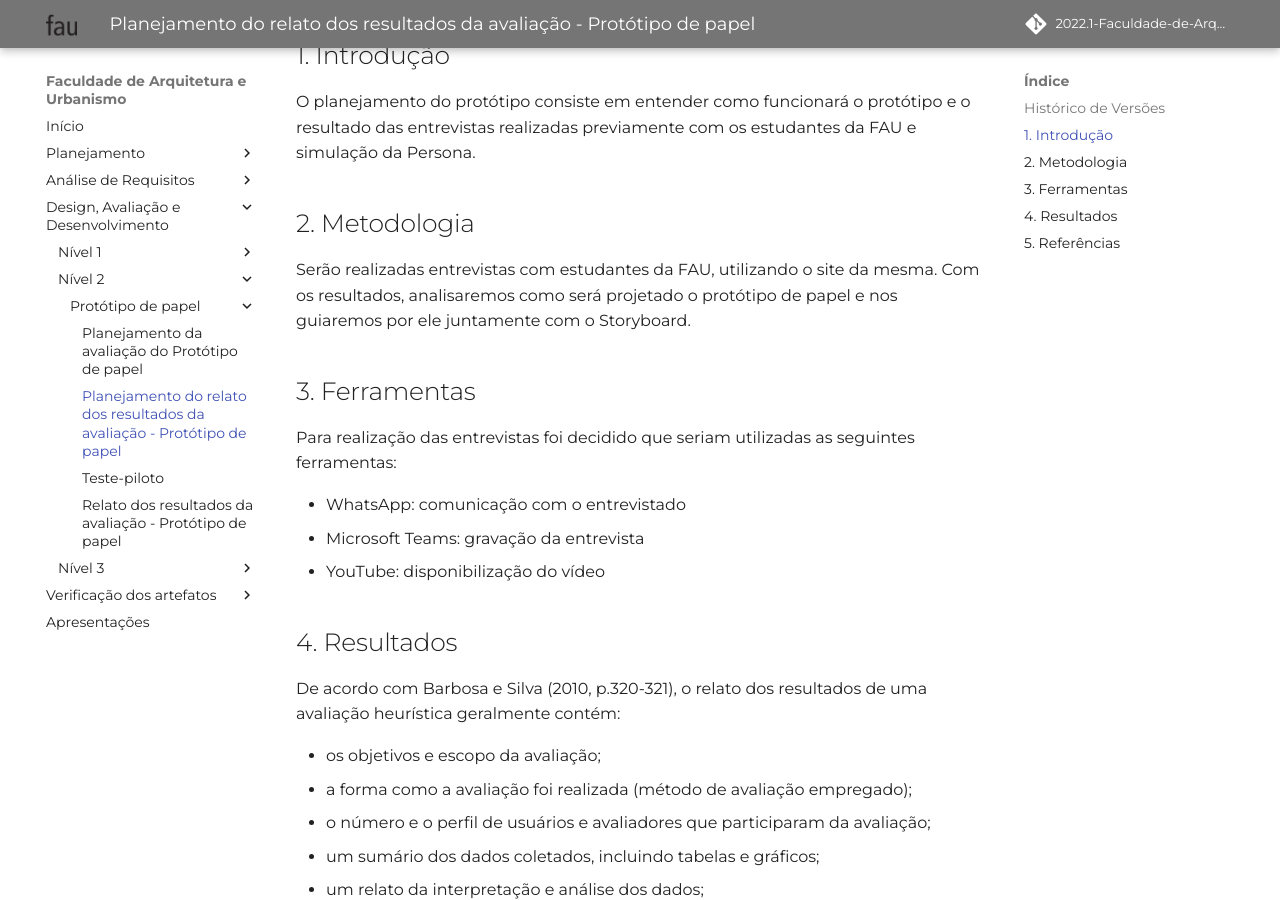
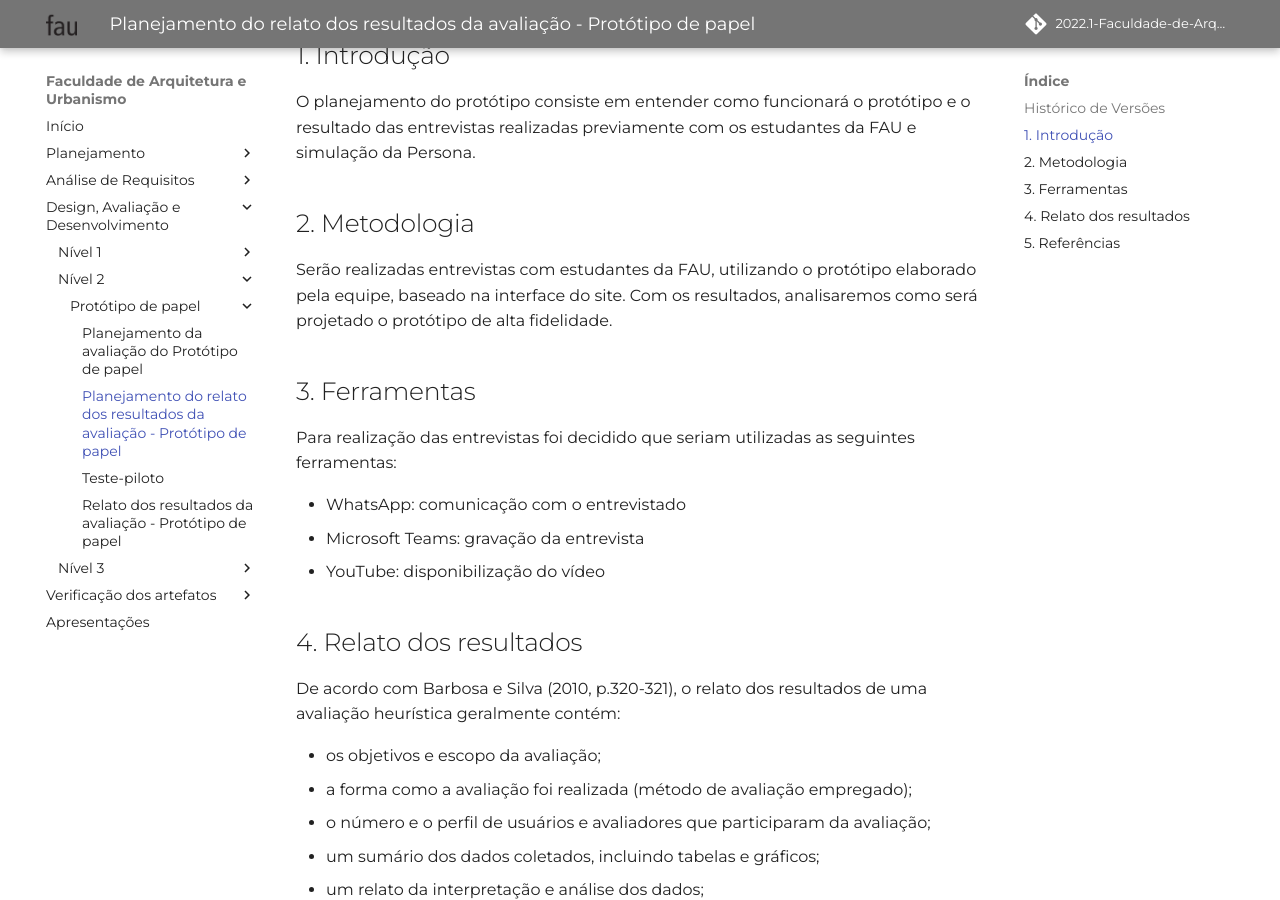
Before and after one commit to Mateusvff/2022.1-Faculdade-de-Arquitetura-e-Urbanismo, an MkDocs documentation site: the page built from docs/designAvalEDesenv/nivel2/prototPapel/planej-relato-result-prot-papel.md, in a window 1280 px wide and 900 px high, scrolled down 431 px. Built offline with MkDocs 1.6.1 and Material for MkDocs 9.7.7, drawn with Linux system fonts in a browser that asks for light colours; some web fonts are replaced; comment, search, counter and statistics services are not loaded.

Commit message:
:repeat: correção na metodologia dos relatos

```diff
--- a/docs/designAvalEDesenv/nivel2/prototPapel/planej-relato-result-prot-papel.md
+++ b/docs/designAvalEDesenv/nivel2/prototPapel/planej-relato-result-prot-papel.md
@@ -12,7 +12,7 @@
 O planejamento do protótipo consiste em entender como funcionará o protótipo e o resultado das entrevistas realizadas previamente com os estudantes da FAU e simulação da Persona.
 
 ## 2. Metodologia
-Serão realizadas entrevistas com estudantes da FAU, utilizando o site da mesma. Com os resultados, analisaremos como será projetado o protótipo de papel e nos guiaremos por ele juntamente com o Storyboard.
+Serão realizadas entrevistas com estudantes da FAU, utilizando o protótipo elaborado pela equipe, baseado na interface do site. Com os resultados, analisaremos como será projetado o protótipo de alta fidelidade.
 
 ## 3. Ferramentas
 
@@ -22,7 +22,7 @@ Para realização das entrevistas foi decidido que seriam utilizadas as seguinte
 - Microsoft Teams: gravação da entrevista
 - YouTube: disponibilização do vídeo
 
-## 4. Resultados
+## 4. Relato dos resultados
 
 De acordo com Barbosa e Silva (2010, p.320-321), o relato dos resultados de uma avaliação heurística geralmente contém:
 
```
